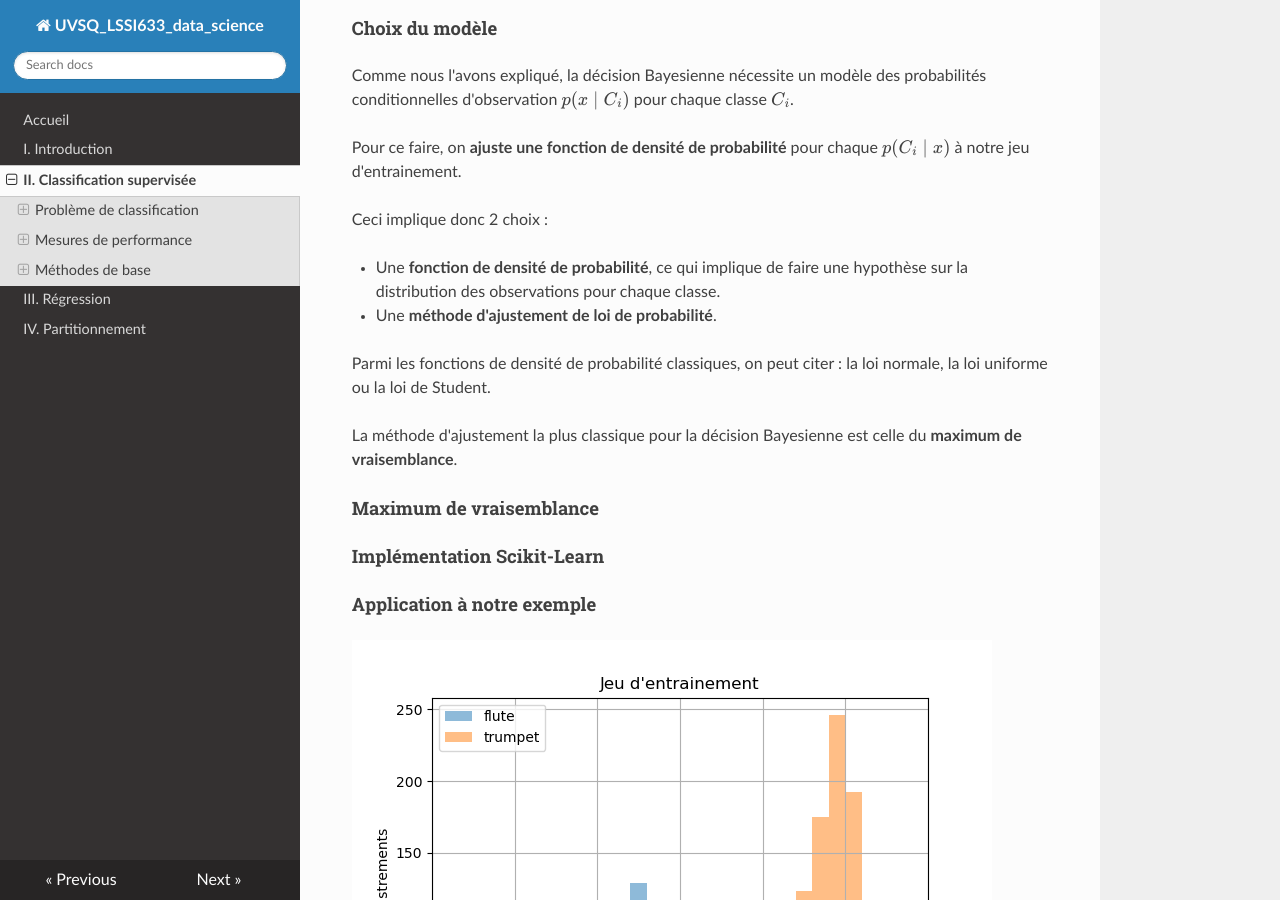
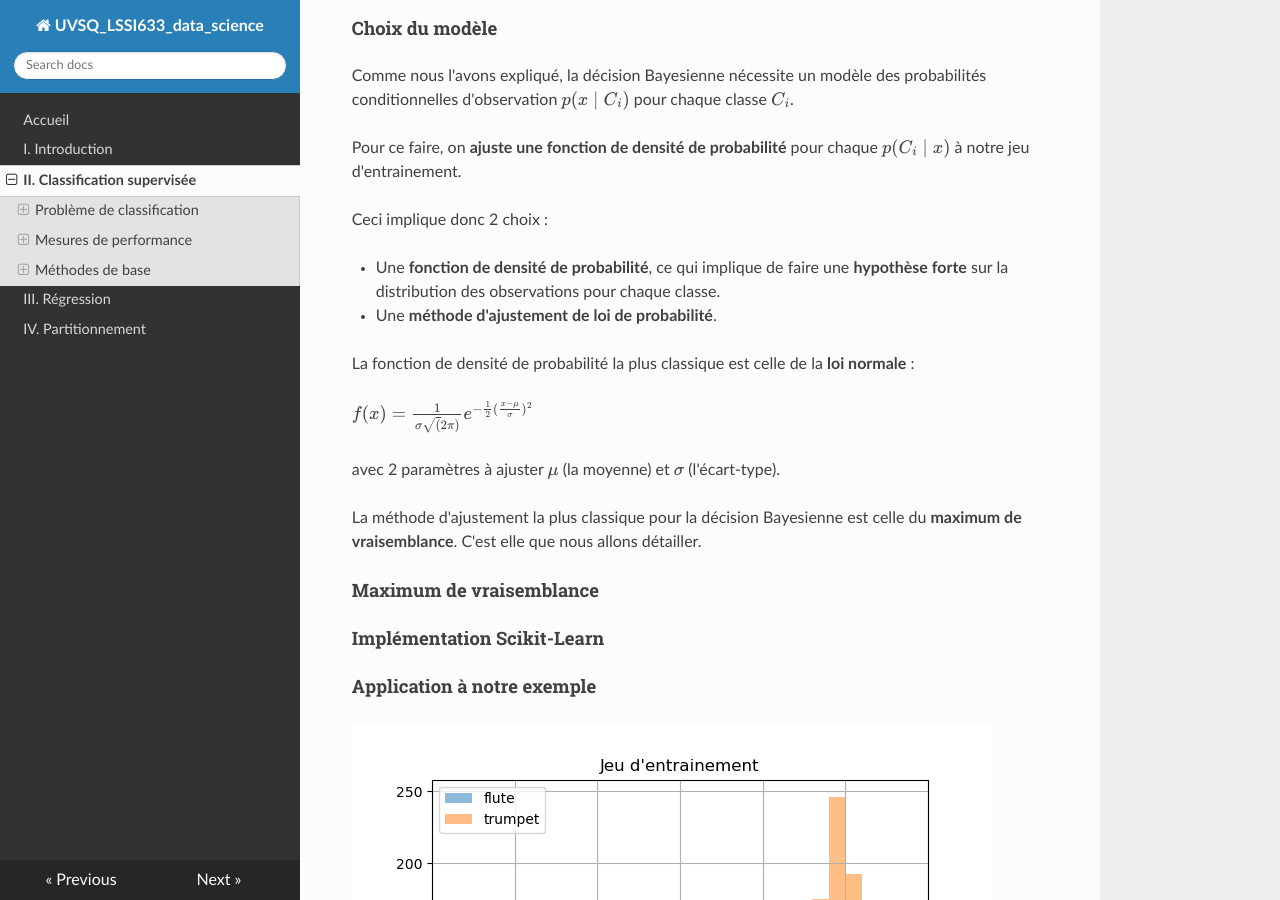
Before and after one commit to NicOudart/UVSQ_LSSI633_data_science, an MkDocs documentation site: the page built from docs/Chap2_Classification_supervisee.md, in a window 1280 px wide and 900 px high, scrolled down 5436 px. Built offline with MkDocs 1.6.1, drawn with Linux system fonts in a browser that asks for light colours; nearby versions of some CDN libraries.

Commit message:
-Progress on Chapter 2.

```diff
--- a/docs/Chap2_Classification_supervisee.md
+++ b/docs/Chap2_Classification_supervisee.md
@@ -158,13 +158,18 @@ Pour ce faire, on **ajuste une fonction de densité de probabilité** pour chaqu
 
 Ceci implique donc 2 choix :
 
-- Une **fonction de densité de probabilité**, ce qui implique de faire une hypothèse sur la distribution des observations pour chaque classe.
+- Une **fonction de densité de probabilité**, ce qui implique de faire une **hypothèse forte** sur la distribution des observations pour chaque classe.
 
 - Une **méthode d'ajustement de loi de probabilité**.
 
-Parmi les fonctions de densité de probabilité classiques, on peut citer : la loi normale, la loi uniforme ou la loi de Student.
+La fonction de densité de probabilité la plus classique est celle de la **loi normale** :
+
+$f(x) = \frac{1}{\sigma \sqrt(2 \pi)} e^{- \frac{1}{2} (\frac{x - \mu}{\sigma})^2}$
+
+avec 2 paramètres à ajuster $\mu$ (la moyenne) et $\sigma$ (l'écart-type).
 
 La méthode d'ajustement la plus classique pour la décision Bayesienne est celle du **maximum de vraisemblance**.
+C'est elle que nous allons détailler.
 
 #### Maximum de vraisemblance
 
```
